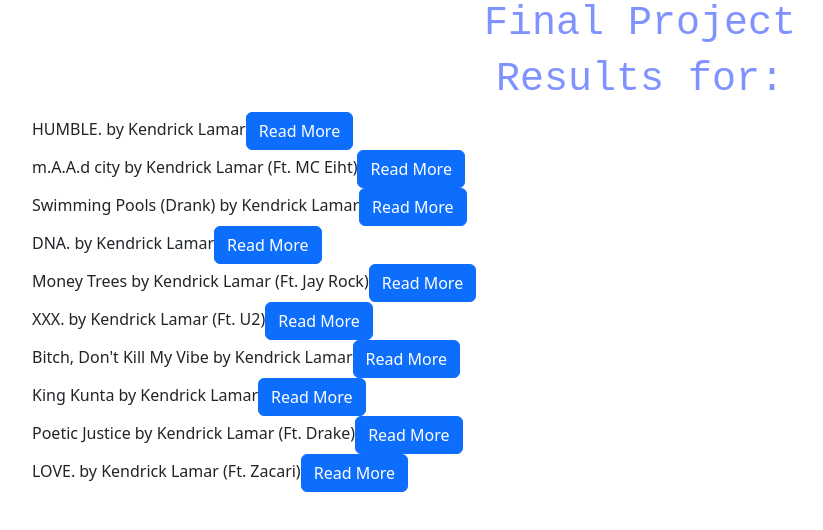
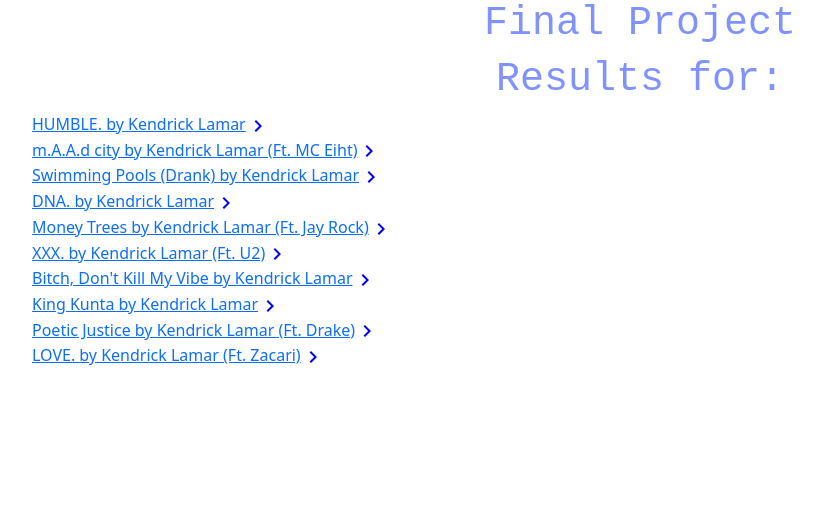
Before and after one commit to mahmouddaabas/DA395A-Final-Project, a React (Create React App) app: page /search in a window 1280 px wide. Shown: the top 530 px of the page, without its empty margins (0-823 px from the left). Built offline with nearby package versions, Linux system fonts and the light colour scheme.

Commit message:
Added clickable title and changed read more btn to arrow

```diff
--- a/package.json
+++ b/package.json
@@ -3,6 +3,10 @@
   "version": "0.1.0",
   "private": true,
   "dependencies": {
+    "@emotion/react": "^11.11.0",
+    "@emotion/styled": "^11.11.0",
+    "@mui/icons-material": "^5.11.16",
+    "@mui/material": "^5.13.2",
     "@testing-library/jest-dom": "^5.16.5",
     "@testing-library/react": "^13.4.0",
     "@testing-library/user-event": "^13.5.0",
--- a/src/components/Song.js
+++ b/src/components/Song.js
@@ -1,5 +1,6 @@
 import React from 'react'
 import { Link } from 'react-router-dom';
+import KeyboardArrowRightIcon from '@mui/icons-material/KeyboardArrowRight';
 
 export default function Song(props) {
 
@@ -10,13 +11,16 @@
   return (
     <div>
       <li className='list-group-item'>
-        {songData.result.full_title}
         {
-          //Create a read more button under every song that links to the SongInformation component (Path: /information).
+          //Create a clickable arrow to the right every song that links to the SongInformation component (Path: /information).
+          //The song title can also be clicked, it will have the same effect as the arrow.
           //The song title will also be set in the url (/information/titleHere).
           //Sends the song data to the component, it can be retrieved by using location in SongInformation.
         }
-        <Link className='btn btn-primary' to={`/information/${songData.result.title}`} state={{ songDataResults }}>Read More</Link>
+        <Link className='' to={`/information/${songData.result.title}`} state={{ songDataResults }}>
+        {songData.result.full_title}
+        <KeyboardArrowRightIcon style={{ color: 'blue' }} />
+        </Link>
       </li>
     </div>
   )
--- a/src/components/SongInformation.js
+++ b/src/components/SongInformation.js
@@ -5,9 +5,12 @@
 
 //Use location to get the song data from the Link element in the Song component.
 const location = useLocation();
+const data = location.state.songDataResults;
 console.log(location.state.songDataResults)
 
   return (
-    <div>SongInformation</div>
+    <div>
+        <h1>Reading about: {data.title} by {data.artist_names}</h1>
+    </div>
   )
 }
```
Also changed, not shown: 1 other file (tests, documents, lock files or other folders).
